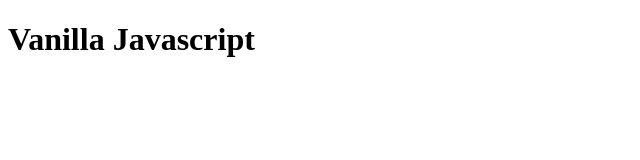
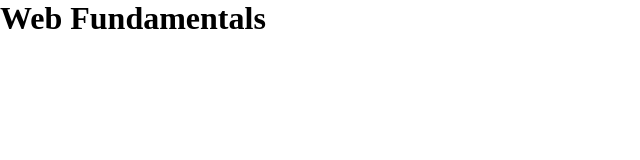
Before and after one commit to suyashpradhan/web-fundamentals, a website: page index.html in a window 1280 px wide. Shown: the whole page, without its empty margins (0-640 px from the left). Drawn offline with Linux system fonts and the light colour scheme.

Commit message:
chore: update README & jest setup

```diff
--- /dev/null
+++ b/css/main.css
@@ -0,0 +1,7 @@
+/** @format */
+
+* {
+	margin: 0;
+	padding: 0;
+	box-sizing: border-box;
+}
--- a/index.html
+++ b/index.html
@@ -7,8 +7,9 @@
 		<meta http-equiv="X-UA-Compatible" content="IE=edge" />
 		<meta name="viewport" content="width=device-width, initial-scale=1.0" />
 		<title>Web Fundamentals</title>
+		<link rel="stylesheet" href="./css/main.css" />
 	</head>
 	<body>
-		<h1>Vanilla Javascript</h1>
+		<h1>Web Fundamentals</h1>
 	</body>
 </html>
```
Also changed, not shown: package.json (+6 -3 lines), README.md, 2 other files.
